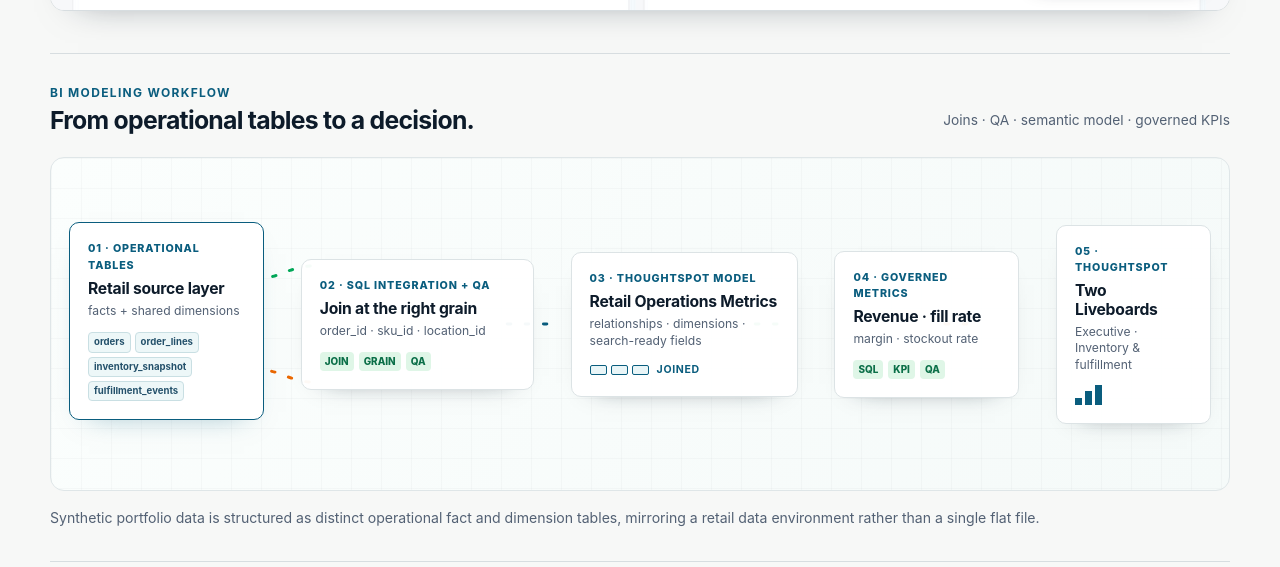
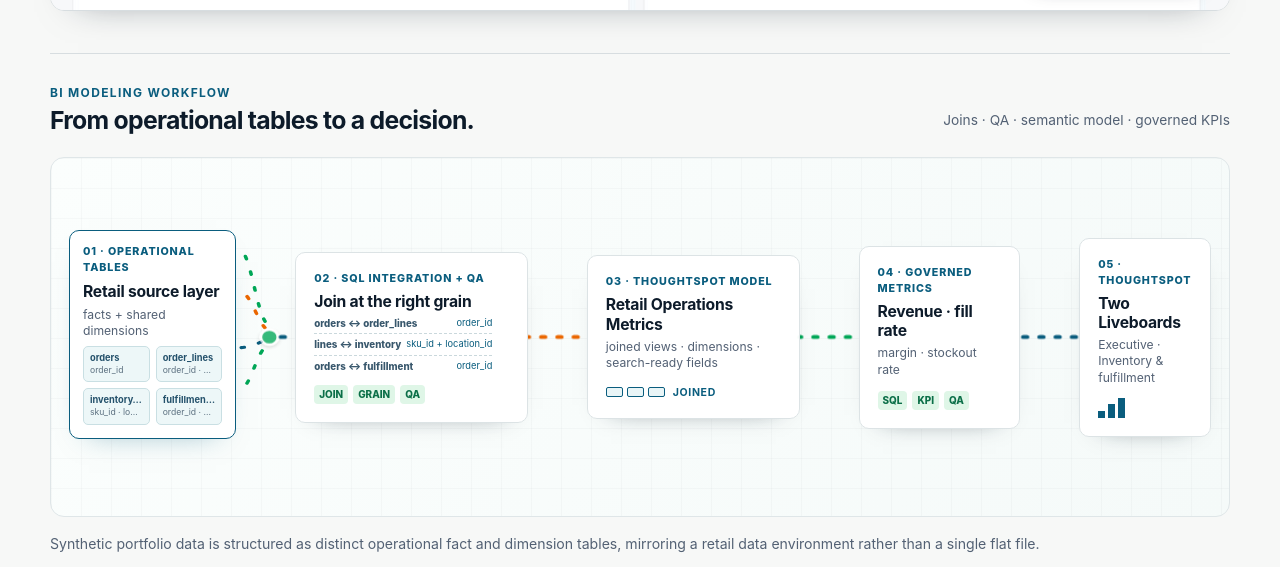
Before and after one commit to nitishpamarty/thoughtspot-retail-supply-chain-portfolio, a plain HTML site: page docs/index.html in a window 1280 px wide. Shown: the part 1825-2392 px from the top of the page. Drawn offline with Linux system fonts and the light colour scheme; a script that the page names is missing.

Commit message:
Visualize table joins in modeling flow

```diff
--- a/docs/index.html
+++ b/docs/index.html
@@ -57,31 +57,44 @@
 
           <div class="flow-canvas" aria-label="Operational retail tables are joined and validated with SQL, modeled in ThoughtSpot, converted to governed metrics, and delivered to two Liveboards.">
             <svg class="flow-paths" viewBox="0 0 1160 400" preserveAspectRatio="none" aria-hidden="true">
-              <path class="flow-path teal-path" d="M205 145 C225 145 236 130 258 130" />
-              <path class="flow-path orange-path" d="M205 255 C225 255 236 270 258 270" />
-              <path class="flow-path blue-path" d="M445 200 C462 200 470 200 488 200" />
-              <path class="flow-path teal-path" d="M680 200 C698 200 705 200 723 200" />
-              <path class="flow-path orange-path" d="M868 200 C886 200 894 200 912 200" />
+              <path class="flow-path teal-path" d="M183 100 C198 100 201 178 215 188" />
+              <path class="flow-path orange-path" d="M183 148 C198 148 202 185 215 194" />
+              <path class="flow-path blue-path" d="M183 212 C198 212 202 207 215 202" />
+              <path class="flow-path teal-path" d="M183 260 C198 260 201 214 215 208" />
+              <circle class="join-hub" cx="215" cy="200" r="7" />
+              <path class="flow-path blue-path stage-path" d="M222 200 L241 200" />
+              <path class="flow-path orange-path stage-path" d="M470 200 L528 200" />
+              <path class="flow-path teal-path stage-path" d="M737 200 L795 200" />
+              <path class="flow-path blue-path stage-path" d="M953 200 L1011 200" />
             </svg>
 
             <button class="flow-card tables-card is-selected" type="button" data-flow-detail="Synthetic portfolio data is structured as distinct operational fact and dimension tables, mirroring a retail data environment rather than a single flat file.">
               <span class="flow-step">01 · Operational tables</span>
               <strong>Retail source layer</strong>
               <small>facts + shared dimensions</small>
-              <span class="table-stack"><i>orders</i><i>order_lines</i><i>inventory_snapshot</i><i>fulfillment_events</i></span>
+              <span class="source-tables">
+                <span class="table-cell"><b>orders</b><i>order_id</i></span>
+                <span class="table-cell"><b>order_lines</b><i>order_id · sku_id</i></span>
+                <span class="table-cell"><b>inventory_category</b><i>sku_id · location_id</i></span>
+                <span class="table-cell"><b>fulfillment_events</b><i>order_id · event_date</i></span>
+              </span>
             </button>
 
             <button class="flow-card sql-card" type="button" data-flow-detail="SQL joins align orders, line items, inventory, fulfillment, product, location, and calendar keys. Grain checks, duplicate-key checks, and reconciliations validate the model before BI consumption.">
               <span class="flow-step">02 · SQL integration + QA</span>
               <strong>Join at the right grain</strong>
-              <small>order_id · sku_id · location_id</small>
+              <span class="join-rules">
+                <i><b>orders ↔ order_lines</b><em>order_id</em></i>
+                <i><b>lines ↔ inventory</b><em>sku_id + location_id</em></i>
+                <i><b>orders ↔ fulfillment</b><em>order_id</em></i>
+              </span>
               <span class="metric-pills"><i>JOIN</i><i>GRAIN</i><i>QA</i></span>
             </button>
 
-            <button class="flow-card thoughtspot-model-card" type="button" data-flow-detail="The Retail Operations Metrics ThoughtSpot model exposes governed relationships, business-friendly fields, and searchable dimensions for self-service analysis.">
+            <button class="flow-card thoughtspot-model-card" type="button" data-flow-detail="The validated joined dataset is brought into the Retail Operations Metrics ThoughtSpot model with governed relationships, business-friendly fields, and searchable dimensions for self-service analysis.">
               <span class="flow-step">03 · ThoughtSpot model</span>
               <strong>Retail Operations Metrics</strong>
-              <small>relationships · dimensions · search-ready fields</small>
+              <small>joined views · dimensions · search-ready fields</small>
               <span class="model-join"><i></i><i></i><i></i><b>joined</b></span>
             </button>
 
--- a/docs/styles.css
+++ b/docs/styles.css
@@ -40,18 +40,22 @@
 .flow-copy .eyebrow { margin: 0 0 5px; }
 .flow-copy h2 { font-size: 1.55rem; }
 .flow-copy > p { margin: 0 0 4px; color: var(--muted); font-size: .86rem; }
-.flow-canvas { position: relative; display: grid; grid-template-columns: 1.06fr 1.16fr 1.13fr .92fr .86fr; grid-template-rows: 1fr; gap: 3.1%; min-height: 334px; margin-top: 23px; overflow: hidden; border: 1px solid #dfe6e8; border-radius: 14px; background: linear-gradient(120deg, #fbfefd, #f5faf9); }
+.flow-canvas { position: relative; display: grid; grid-template-columns: .94fr 1.18fr 1.08fr .82fr .76fr; grid-template-rows: 1fr; gap: 5%; min-height: 360px; margin-top: 23px; overflow: hidden; border: 1px solid #dfe6e8; border-radius: 14px; background: linear-gradient(120deg, #fbfefd, #f5faf9); }
 .flow-canvas::before { content: ""; position: absolute; inset: 0; opacity: .56; background-image: linear-gradient(rgba(13,27,42,.045) 1px, transparent 1px), linear-gradient(90deg, rgba(13,27,42,.045) 1px, transparent 1px); background-size: 30px 30px; pointer-events: none; }
 .flow-paths { position: absolute; inset: 0; width: 100%; height: 100%; z-index: 1; overflow: visible; }
 .flow-path { fill: none; stroke-width: 3.5; stroke-linecap: round; stroke-dasharray: 3 15; animation: flow-forward 1.05s linear infinite; }
 .teal-path { stroke: #00a757; }
 .orange-path { stroke: #eb6700; animation-duration: 1.35s; }
 .blue-path { stroke: var(--blue); animation-duration: 1.18s; }
+.stage-path { stroke-width: 4.25; stroke-dasharray: 4 12; }
+.join-hub { fill: #00a757; stroke: #fff; stroke-width: 3; filter: drop-shadow(0 2px 2px rgba(0,0,0,.15)); animation: join-pulse 1.5s ease-in-out infinite; }
 @keyframes flow-forward { to { stroke-dashoffset: -18; } }
+@keyframes join-pulse { 50% { r: 9; opacity: .72; } }
 .flow-card { position: relative; z-index: 2; align-self: center; display: flex; flex-direction: column; gap: 5px; min-width: 0; padding: 18px; border: 1px solid #dce3e5; border-radius: 10px; color: var(--ink); background: rgba(255,255,255,.96); box-shadow: 0 10px 26px -24px rgba(13,27,42,.8); font: inherit; text-align: left; cursor: pointer; transition: transform .18s ease, border-color .18s ease, box-shadow .18s ease; }
 .flow-card:hover, .flow-card:focus-visible, .flow-card.is-selected { border-color: var(--blue); box-shadow: 0 12px 28px -20px rgba(10,93,126,.5); transform: translateY(-3px); outline: none; }
 .flow-card:focus-visible { outline: 3px solid rgba(10,93,126,.25); outline-offset: 3px; }
-.tables-card { grid-column: 1; margin-left: 18px; }
+.tables-card { display: grid; grid-template-columns: repeat(2, minmax(0, 1fr)); grid-column: 1; gap: 6px; margin-left: 18px; padding: 13px; }
+.tables-card > .flow-step, .tables-card > strong, .tables-card > small { grid-column: 1 / -1; }
 .sql-card { grid-column: 2; }
 .thoughtspot-model-card { grid-column: 3; }
 .metrics-card { grid-column: 4; }
@@ -62,8 +66,15 @@
 .model-join { display: flex; align-items: center; gap: 4px; margin-top: 8px; }
 .model-join i { width: 17px; height: 10px; border: 1px solid var(--blue); border-radius: 2px; background: #e9f5f7; }
 .model-join b { margin-left: 4px; color: var(--blue); font-size: .66rem; letter-spacing: .06em; text-transform: uppercase; }
-.table-stack { display: flex; flex-wrap: wrap; gap: 4px; margin-top: 8px; }
-.table-stack i { padding: 2px 5px; border: 1px solid #c9dfe3; border-radius: 4px; color: #24516b; background: #edf7f8; font-size: .6rem; font-style: normal; font-weight: 750; }
+.source-tables { display: contents; }
+.table-cell { display: flex; flex-direction: column; gap: 2px; min-width: 0; padding: 6px; border: 1px solid #c9dfe3; border-radius: 5px; background: #edf7f8; }
+.table-cell b { overflow: hidden; color: #24516b; font-size: .58rem; line-height: 1.15; text-overflow: ellipsis; white-space: nowrap; }
+.table-cell i { overflow: hidden; color: #5d7180; font-size: .54rem; font-style: normal; line-height: 1.15; text-overflow: ellipsis; white-space: nowrap; }
+.join-rules { display: grid; gap: 5px; margin-top: 2px; }
+.join-rules i { display: flex; justify-content: space-between; gap: 5px; padding-bottom: 4px; border-bottom: 1px dashed #cad8dc; color: #38576c; font-size: .61rem; font-style: normal; line-height: 1.15; }
+.join-rules i:last-child { padding-bottom: 0; border-bottom: 0; }
+.join-rules b { font-weight: 760; }
+.join-rules em { color: var(--blue); font-size: .58rem; font-style: normal; white-space: nowrap; }
 .metric-pills { display: flex; gap: 5px; margin-top: 8px; }
 .metric-pills i { padding: 2px 5px; border-radius: 4px; color: #0b6f48; background: #dff6e7; font-size: .62rem; font-style: normal; font-weight: 800; }
 .liveboard-bars { display: flex; align-items: end; gap: 3px; height: 20px; margin-top: 7px; }
@@ -83,6 +94,7 @@
   .flow-canvas { grid-template-columns: 1fr; grid-template-rows: repeat(5, auto); gap: 22px; min-height: 0; padding: 22px; }
   .flow-paths { display: none; }
   .flow-card, .tables-card, .sql-card, .thoughtspot-model-card, .metrics-card, .liveboards-card { grid-column: 1; margin: 0; }
+  .tables-card { grid-template-columns: repeat(2, minmax(0, 1fr)); }
 }
 
-@media (prefers-reduced-motion: reduce) { .flow-path { animation: none; } .flow-card { transition: none; } }
+@media (prefers-reduced-motion: reduce) { .flow-path, .join-hub { animation: none; } .flow-card { transition: none; } }
```
